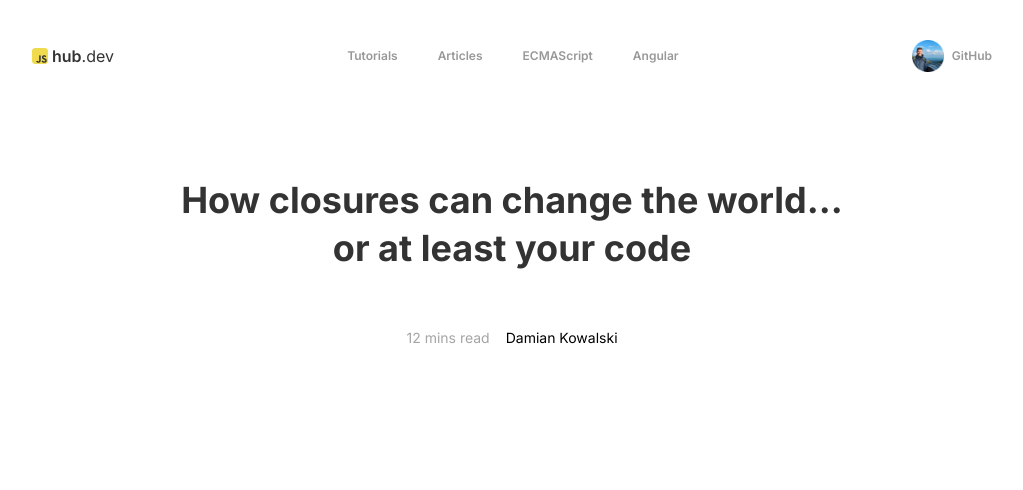
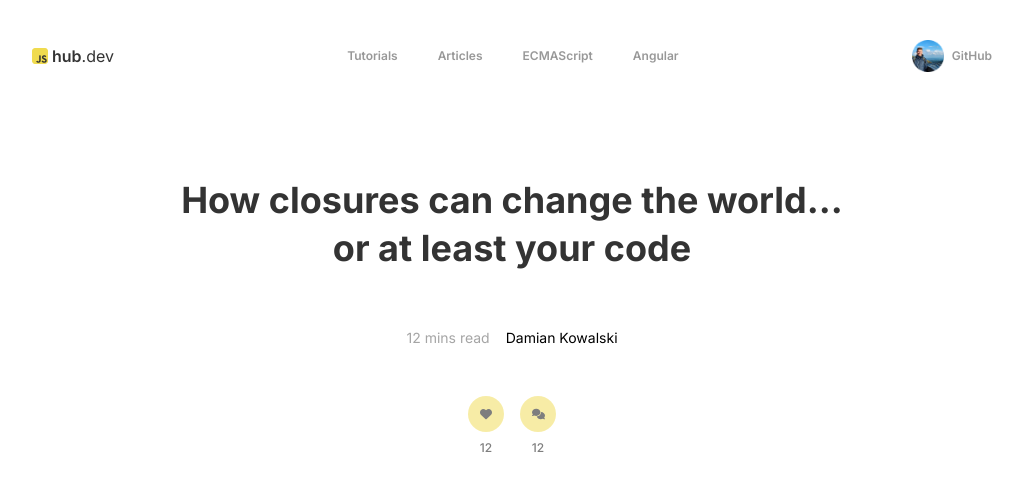
Before and after one commit to ddamiankowalski/JSHub-Next.js, a Next.js app: page /article in a window 1280 px wide. Shown: the top 490 px of the page, without its empty margins (128-1151 px from the left). Built offline with nearby package versions, Linux system fonts and the light colour scheme.

Commit message:
added likes buttons

```diff
--- /dev/null
+++ b/src/app/article/_components/article-stats.module.css
@@ -0,0 +1,3 @@
+.circle {
+  background-color: #F0DB4F;
+}
--- a/src/app/article/_components/article-stats.tsx
+++ b/src/app/article/_components/article-stats.tsx
@@ -1,3 +1,22 @@
+import { faComments, faHeart } from '@fortawesome/free-solid-svg-icons';
+import styles from './article-stats.module.css';
+import { FontAwesomeIcon } from '@fortawesome/react-fontawesome';
+
 export default function ArticleStats() {
-
+  return (
+    <div className="flex gap-4 justify-center w-auto py-4">
+      <div className="group cursor-pointer flex flex-col items-center gap-2 text-xs">
+        <div className={`${styles.circle} items-center justify-center transition-all duration-300 flex w-9 h-9 rounded-full cursor-pointer opacity-50 group-hover:opacity-100`}>
+          <FontAwesomeIcon className={styles.icon} icon={faHeart} style={{ maxWidth: '0.8125rem', maxHeight: '0.8125rem' }} color='#000000' />
+        </div>
+        <span className="font-medium cursor-pointer opacity-50 group-hover:opacity-100">12</span>
+      </div>
+      <div className="group cursor-pointer flex flex-col items-center gap-2 text-xs">
+        <div className={`${styles.circle} items-center justify-center transition-all duration-300 flex w-9 h-9 rounded-full cursor-pointer opacity-50 group-hover:opacity-100`}>
+          <FontAwesomeIcon className={styles.icon} icon={faComments} style={{ maxWidth: '0.8125rem', maxHeight: '0.8125rem' }} color='#000000' />
+        </div>
+        <span className="font-medium cursor-pointer opacity-50 group-hover:opacity-100">12</span>
+      </div>
+    </div>
+  )
 }
--- a/src/app/article/page.tsx
+++ b/src/app/article/page.tsx
@@ -1,4 +1,5 @@
 import Transition from "../../lib/transition";
+import ArticleStats from "./_components/article-stats";
 import AuthorInfo from "./_components/author-info";
 
 export default function Article() {
@@ -9,6 +10,7 @@ export default function Article() {
             </Transition>
             <Transition delay={0.3}>
                 <AuthorInfo />
+                <ArticleStats />
             </Transition>
         </div>
     )
```
